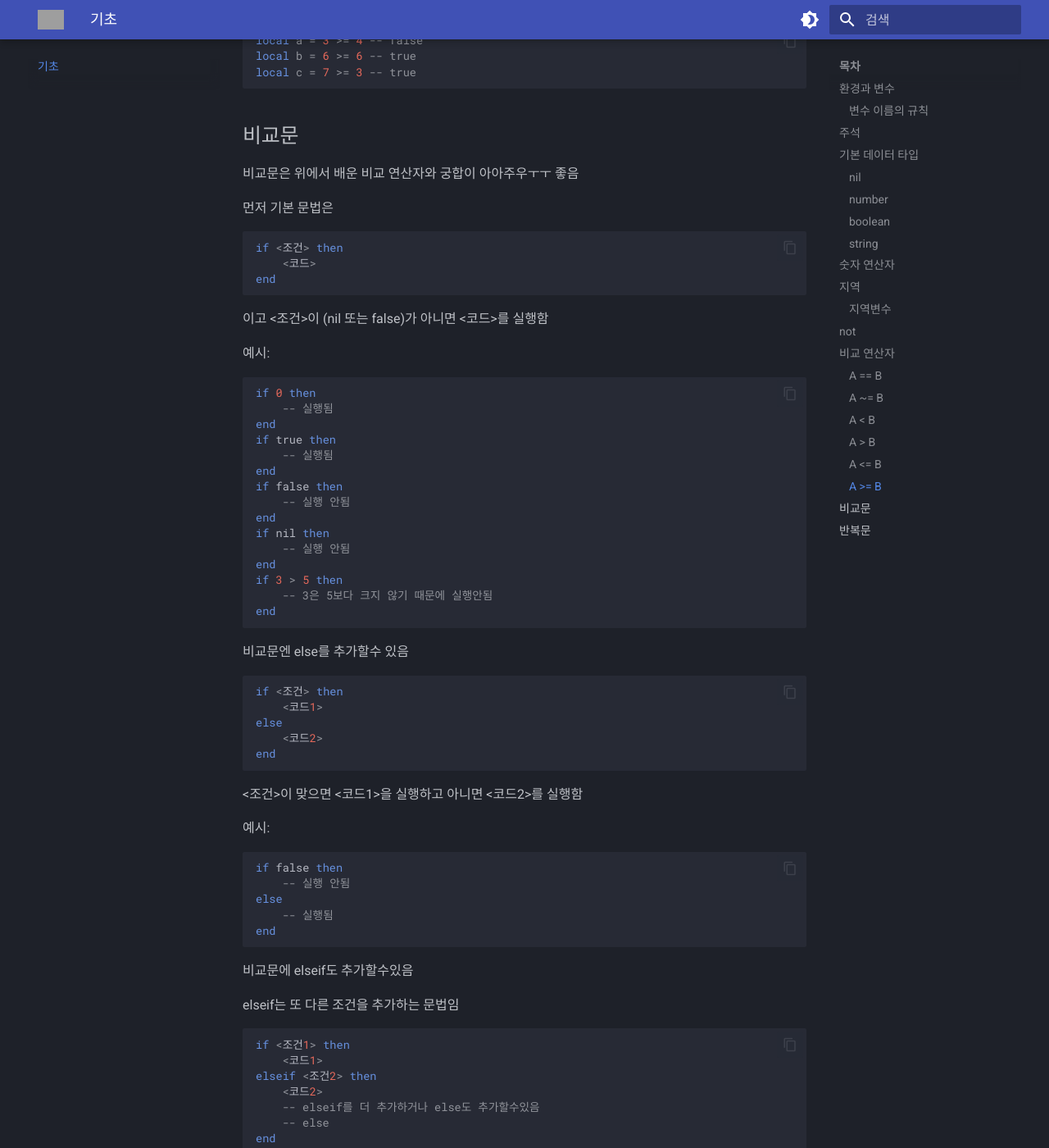
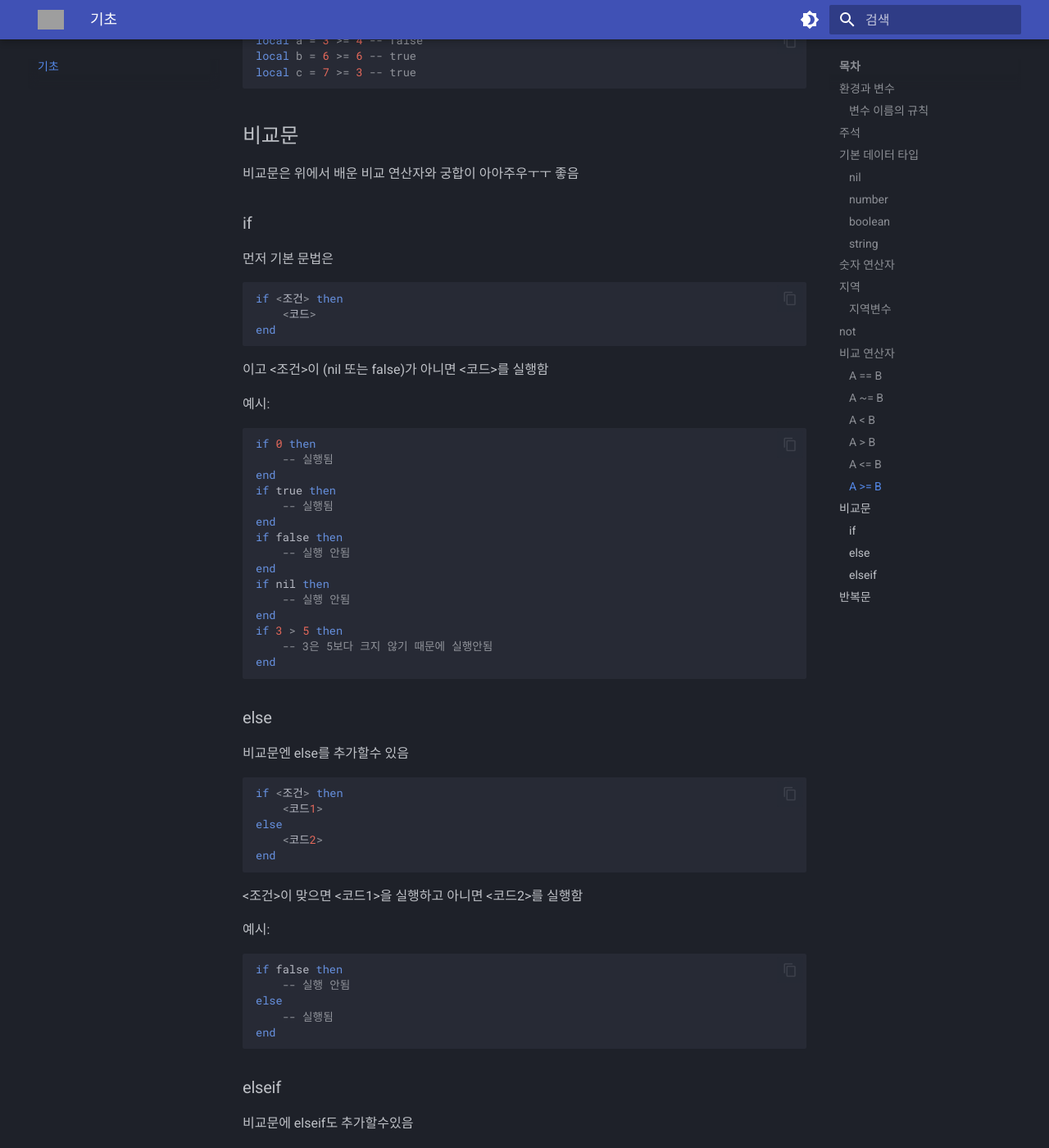
Before and after one commit to RO-BURa/LearnLuauKR, an MkDocs documentation site: the page built from docs/basics.md, in a window 1280 px wide and 1400 px high, scrolled down 7102 px. Shown: the whole window at 82% size. Built offline with MkDocs 1.6.1 and Material for MkDocs 9.7.7, drawn with Linux system fonts in a browser that asks for light colours; grey boxes are pictures that could not be loaded.

Commit message:
세부 카테고리 추가

````diff
--- a/docs/basics.md
+++ b/docs/basics.md
@@ -310,6 +310,8 @@ local c = 7 >= 3 -- true
 
 비교문은 위에서 배운 비교 연산자와 궁합이 아아주우ㅜㅜ 좋음
 
+### if
+
 먼저 기본 문법은
 ```luau
 if <조건> then
@@ -338,6 +340,8 @@ if 3 > 5 then
 end
 ```
 
+### else
+
 비교문엔 else를 추가할수 있음
 ```luau
 if <조건> then
@@ -357,6 +361,8 @@ else
     -- 실행됨
 end
 ```
+
+### elseif
 
 비교문에 elseif도 추가할수있음
 
@@ -390,6 +396,8 @@ end
 
 ## 반복문
 
+
+
 !!! info "참고"
     asdf
 
````
